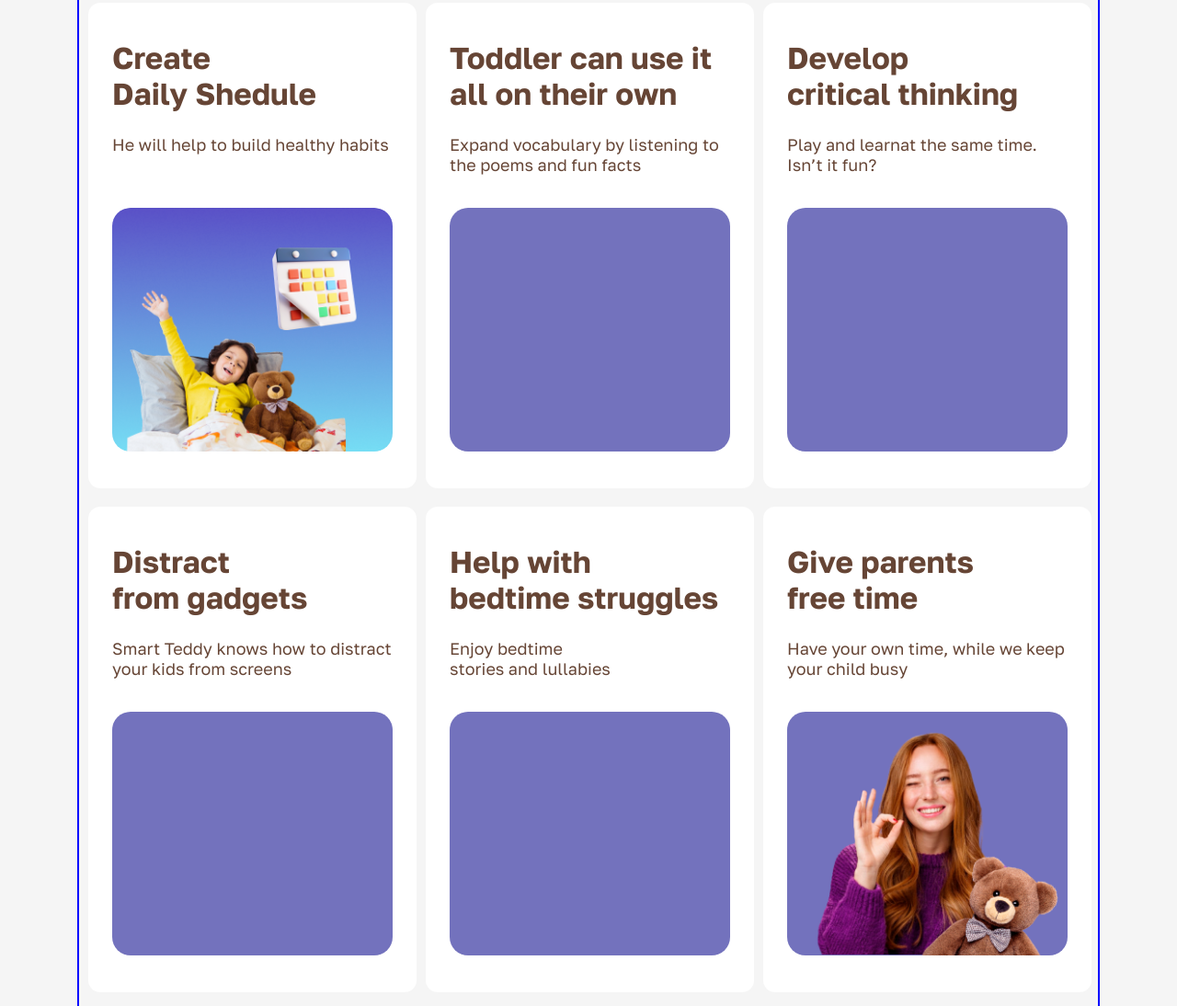
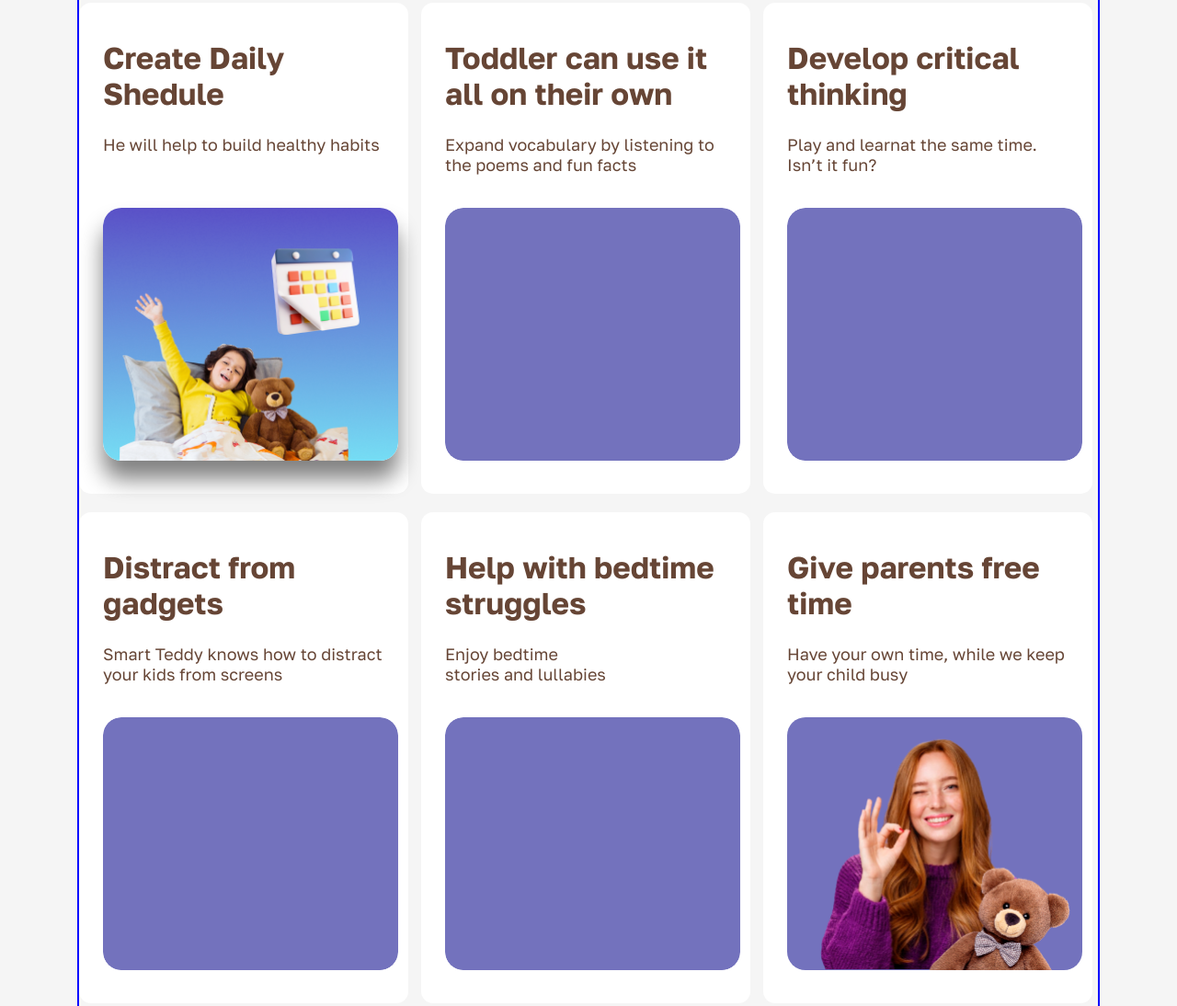
Before and after one commit to NikaManul/Smart-Teddy, a plain HTML site: page index.html in a window 1280 px wide. Shown: the part 3276-4370 px from the top of the page at 92% size. Drawn offline with Linux system fonts and the light colour scheme.

Commit message:
homework-fix

```diff
--- a/index.html
+++ b/index.html
@@ -134,7 +134,8 @@
                 <h2>Why this is <span>best gift for your family</span></h2>
                 <p>Вот тут текст</p>
             </div>
-            <!-- <div class="cards">
+            <div class="table">
+                <div class="row">
                     <div class="card1">
                         <h3>Create Daily Shedule</h3>
                         <p>He will help to build healthy habits</p>
@@ -150,6 +151,8 @@
                         <p>Play and learnat the same time. Isn’t it fun?</p>
                         <img src="img/Rectangle 1835.png" alt="пурпурный фон">
                     </div>
+                </div>
+                <div class="row">
                     <div class="card4">
                         <h3>Distract from gadgets</h3>
                         <p>Smart Teddy knows how to distract your kids from screens</p>
@@ -165,43 +168,8 @@
                         <p>Have your own time, while we keep your child busy</p>
                         <img src="img/customer care.png" alt="Картинка с девушкой и мишкой">
                     </div>
-            </div> -->
-            <table>
-                <tr>
-                    <td>
-                        <h3>Create <br>Daily Shedule</h3>
-                        <p>He will help to build healthy habits</p>
-                        <img src="img/Frame 3123379.png" alt="картинка с девочкой и мишкой">
-                    </td>
-                    <td>
-                        <h3>Toddler can use it <br>all on their own</h3>
-                        <p>Expand vocabulary by listening to <br>the poems and fun facts</p>
-                        <img src="img/Rectangle 1835.png" alt="пурпурный фон">
-                    </td>
-                    <td>
-                        <h3>Develop <br>critical thinking</h3>
-                        <p>Play and learnat the same time. <br>Isn’t it fun?</p>
-                        <img src="img/Rectangle 1835.png" alt="пурпурный фон">
-                    </td>
-                </tr>
-                <tr>
-                    <td>
-                        <h3>Distract <br>from gadgets</h3>
-                        <p>Smart Teddy knows how to distract <br>your kids from screens</p>
-                        <img src="img/Rectangle 1835.png" alt="пурпурный фон">
-                    </td>
-                    <td>
-                        <h3>Help with <br>bedtime struggles</h3>
-                        <p>Enjoy bedtime <br> stories and lullabies</p>
-                        <img src="img/Rectangle 1835.png" alt="пурпурный фон">
-                    </td>
-                    <td>
-                        <h3>Give parents <br>free time</h3>
-                        <p>Have your own time, while we keep <br>your child busy</p>
-                        <img src="img/customer care.png" alt="Картинка с девушкой и мишкой">
-                    </td>
-                </tr>
-            </table>
+                </div>
+            </div>
         </div>
     </section>
 
--- a/style.css
+++ b/style.css
@@ -177,7 +177,7 @@ header .actions span {
     color: rgba(102, 69, 53, 1);
 }
 
-.card-left::before {
+.tutorial .card-left::before {
     content: "Easy to control!";
     position: absolute;
     top: 50px;
@@ -190,13 +190,13 @@ header .actions span {
     border-radius: 7.59px 7.59px 7.59px 0;
     background-color: rgba(240, 240, 238, 1);
 }
-.card2 {
+.tutorial .card2 {
     margin-top: 77px;
 }
-.card2 .card-right {
+.tutorial .card2 .card-right {
     margin-left: 0;
 }
-.card2 .card-left {
+.tutorial .card2 .card-left {
     margin-left: 180px;
 }
 
@@ -389,63 +389,37 @@ header .actions span {
     margin-top: 25px;
 }
 
-/* .explanation .cards > * {
+.explanation .row {
+    margin: 20px 0;
+}
+.explanation .row > * {
     display: inline-block;
-    vertical-align: middle;
-    width: 355px;
+    width: 358px;
     height: 534px;
     border-radius: 13px;
-    margin: 0 10px 20px 0;
-    padding: 10px 20px;
+    padding: 0px 26px;
     color: rgba(102, 69, 53, 1);
-    background-color: rgb(245, 245, 245);
+    background-color: #fff;
 }
-.explanation .cards:nth-child(3n) {
-    margin-right: 0;
+.explanation .row div:nth-child(2) {
+    margin: 0 10px;
 }
-.explanation .cards h3 {
+.explanation .row > * h3 {
     font-size: 33px;
     padding-top: 40px;
 }
-.explanation .cards p {
+.explanation .row > * p {
     font-size: 18px;
     height: 80px;
 }
-.explanation .cards img {
-    width: 319px;
+.explanation .row > * img {
+    width: 321px;
     height: 275px;
+    object-fit: cover;
     border-radius: 20px;
+
 }
 .explanation .card1 img {
-    box-shadow: 0px 20px 25px gray;
-} */
-
-.explanation table {
-    border-spacing: 10px 20px;
-    color: rgba(102, 69, 53, 1);
-
-}
-.explanation td {
-    background-color: rgb(255, 255, 255);
-    border-radius: 13px;
-    padding: 0 26px 36px;
-
-}
-.explanation td h3 {
-    font-size: 33px;
-    padding-top: 40px;
-}
-.explanation td p {
-    font-size: 18px;
-    height: 80px;
-}
-.explanation td img {
-    width: 305px;
-    height: 265px;
-    object-fit: cover;
-    border-radius: 20px;
-}
-.explanation img:hover {
     box-shadow: 0px 20px 25px gray;
 }
 
```
Lines whose indentation alone changed are shown as unchanged.
